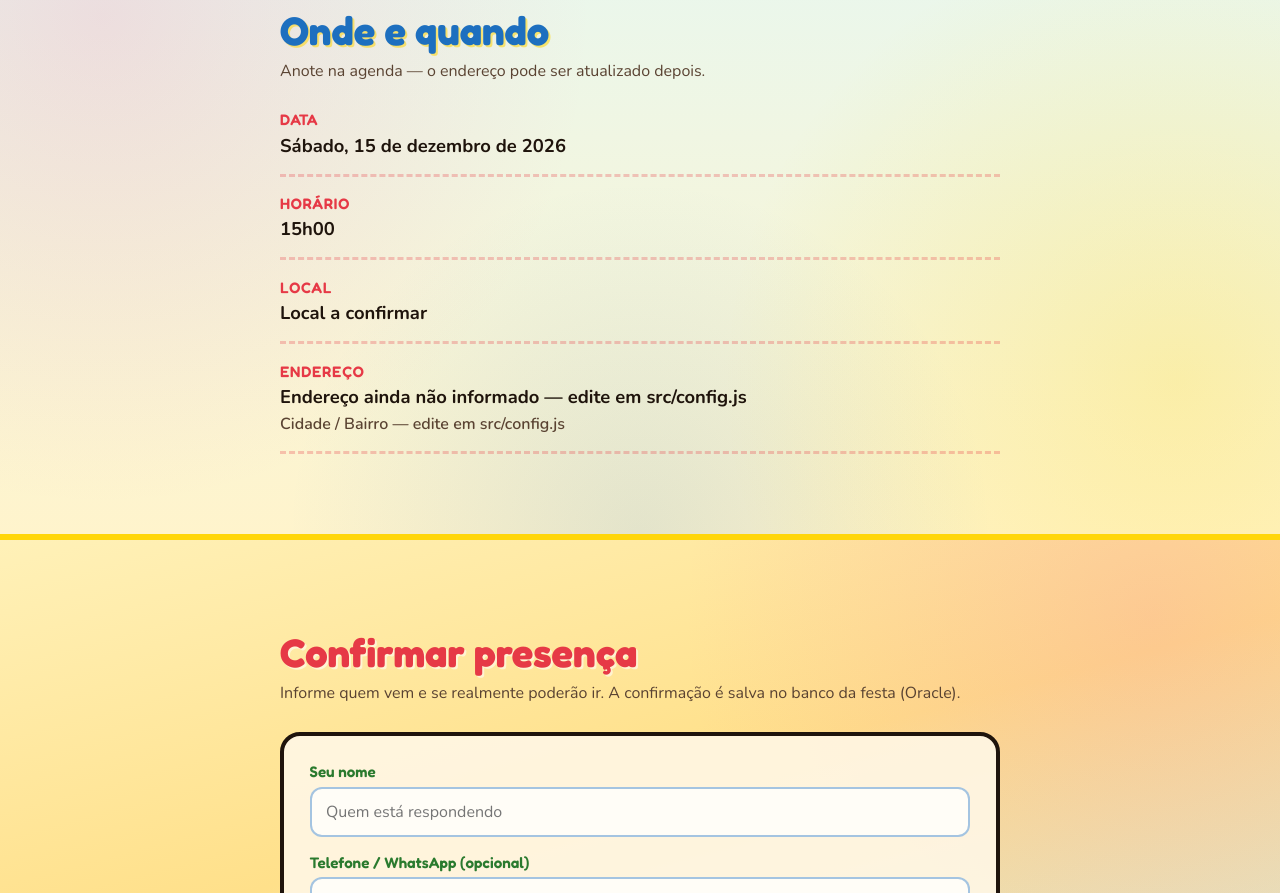
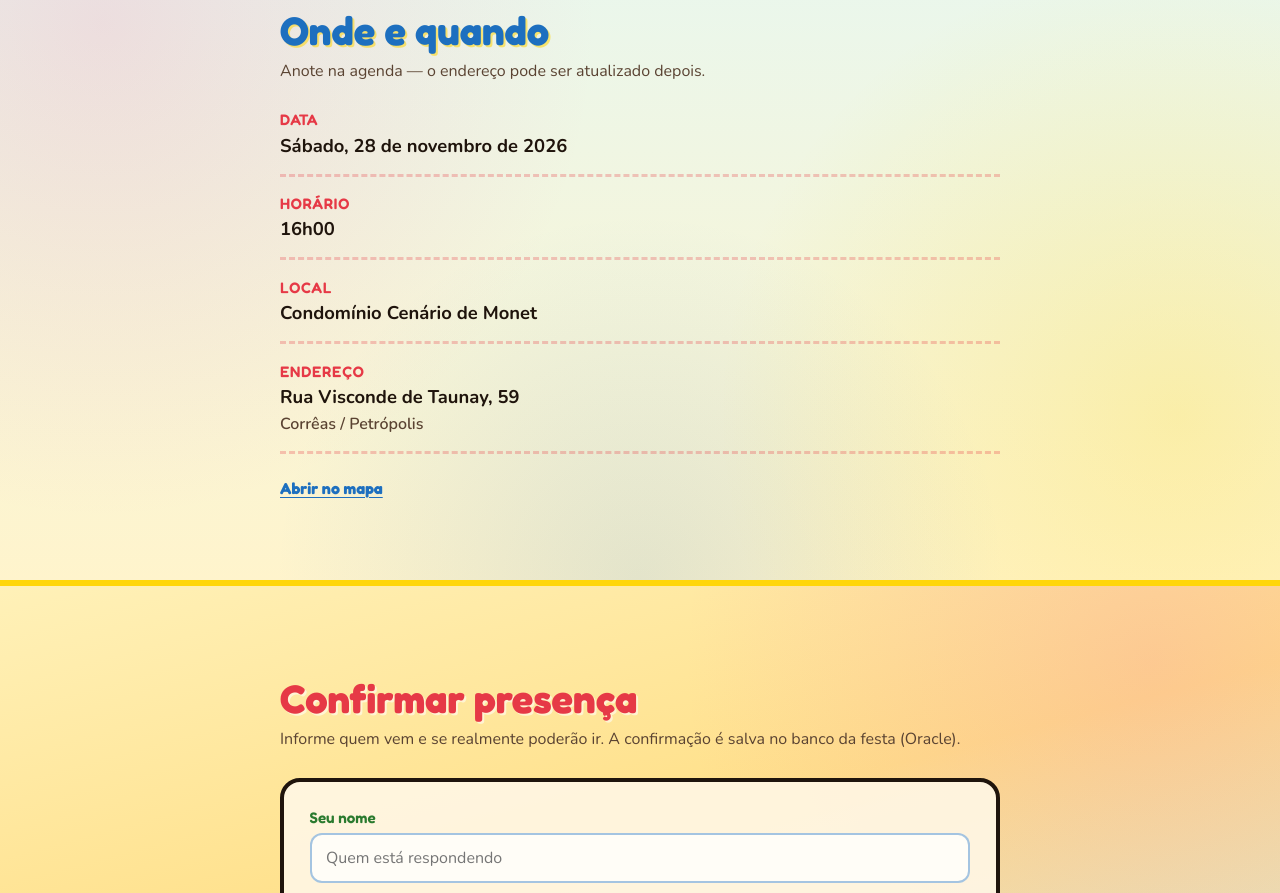
Before and after one commit to dccouto/Calebe-festa, a Vue app: page / in a window 1280 px wide. Shown: the part 880-1773 px from the top of the page. Built offline with nearby package versions, Linux system fonts and the light colour scheme; no server answers.

Commit message:
alterando textos de configuração

```diff
--- a/src/config.js
+++ b/src/config.js
@@ -15,16 +15,16 @@ export default {
   marca: 'Turma do Calebe',
 
   // Data e horário (placeholders — edite)
-  dataTexto: 'Sábado, 15 de dezembro de 2026',
-  horario: '15h00',
+  dataTexto: 'Sábado, 28 de novembro de 2026',
+  horario: '16h00',
 
   // Local (placeholder — edite quando souber o endereço)
-  localNome: 'Local a confirmar',
-  endereco: 'Endereço ainda não informado — edite em src/config.js',
-  complemento: 'Cidade / Bairro — edite em src/config.js',
-  mapsUrl: '', // opcional: link do Google Maps
+  localNome: 'Condomínio Cenário de Monet',
+  endereco: 'Rua Visconde de Taunay, 59',
+  complemento: 'Corrêas / Petrópolis',
+  mapsUrl: 'https://maps.app.goo.gl/Xw1N9ma4V4AUEUbm7',
 
   // WhatsApp do anfitrião (extra opcional além do RSVP no Oracle)
-  whatsapp: '5511999999999',
+  whatsapp: '5524993012475',
   whatsappNome: 'Família do Calebe',
 }
```
